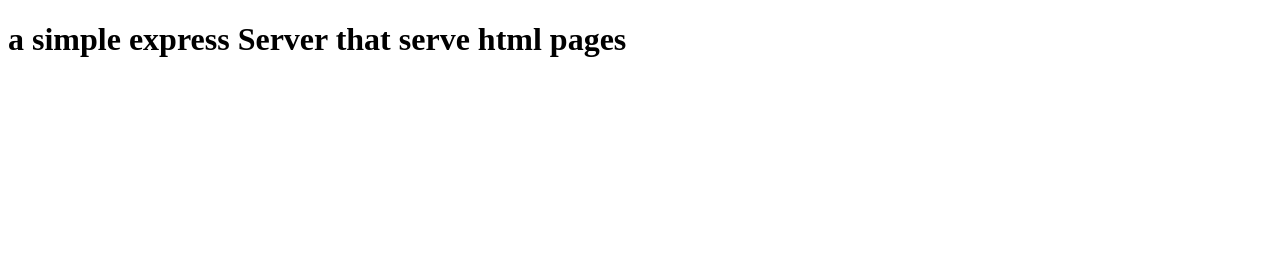
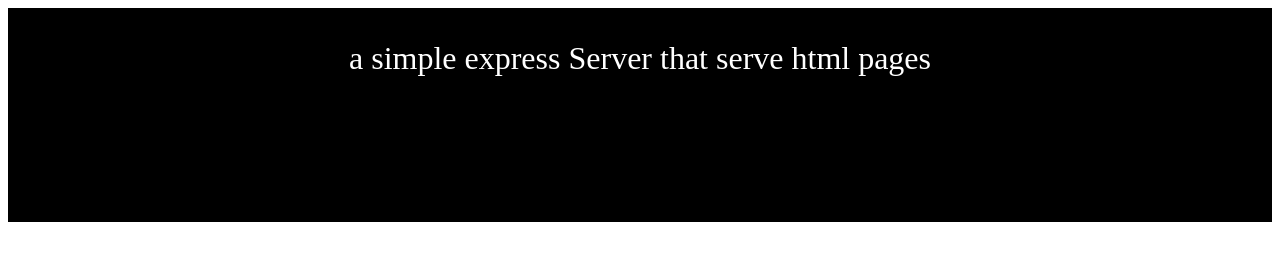
Before and after one commit to mohashan/Nodejs_Learn_ExpressServer, a website: page view/index.html in a window 1280 px wide. Drawn offline with Linux system fonts and the light colour scheme; files that its build step writes are made by us from their sources.

Commit message:
serve static files added

```diff
--- a/index.js
+++ b/index.js
@@ -1,6 +1,5 @@
 const express = require('express');
 const path = require('path');
-const fs = require('fs');
 
 const app = express();
 
--- /dev/null
+++ b/public/css/style.css
@@ -0,0 +1,8 @@
+.Header{
+    background-color: black;
+    color: white;
+    text-align: center;
+    height:150px;
+    padding:1em;
+    font-size: xx-large;
+}
--- a/view/index.html
+++ b/view/index.html
@@ -5,10 +5,11 @@
     <meta name="viewport" content="width=device-width, initial-scale=1.0">
     <meta http-equiv="X-UA-Compatible" content="ie=edge">
     <title>Simple Express Server</title>
+    <link rel="stylesheet" href="/static/css/style.css">
 </head>
 <body>
-    <h1>
+    <div class="Header">
         a simple express Server that serve html pages
-    </h1>
+    </div>
 </body>
 </html>
```
